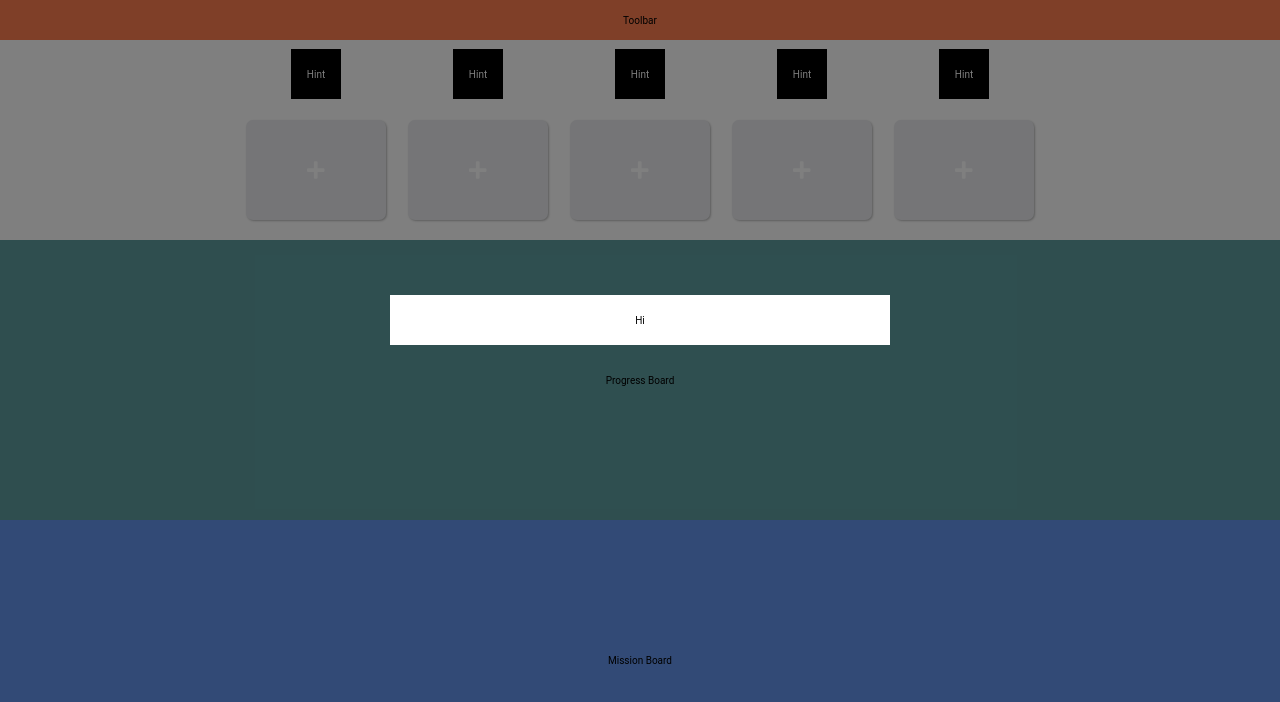
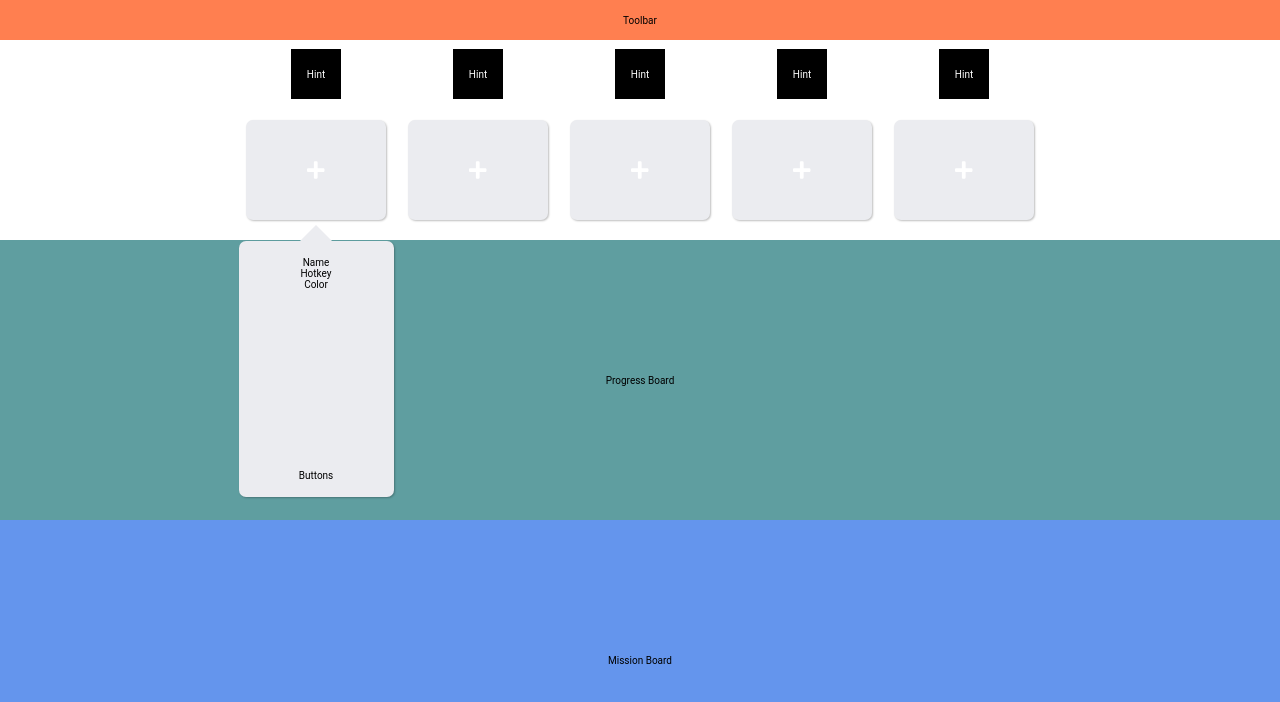
Before and after one commit to sailor95/progress-app, a React (Create React App) app in the folder fe/: page / in a window 1280 px wide. Both pictures are taken after a click on the element 316 px from the left and 170 px from the top of the page. Shown: the top 702 px of the page. Built offline with nearby package versions, Linux system fonts and the light colour scheme.

Commit message:
Form BtnDialog and tooltip

```diff
--- a/fe/src/components/main-sections/QuickBar/QuickBtnSet/BtnDialog/BtnDialog.tsx
+++ b/fe/src/components/main-sections/QuickBar/QuickBtnSet/BtnDialog/BtnDialog.tsx
@@ -14,10 +14,12 @@ const BtnDialog: FC<BtnDialogProps> = ({ show, onClose, onMaskClick }) => {
   }
 
   return (
-    <div className={styles.outer} onClick={onMaskClick}>
-      <div className={styles.inner} onClick={onClose}>
-        Hi
-      </div>
+    <div className={styles.container} onClick={onClose}>
+      <div>Name</div>
+      <div>Hotkey</div>
+      <div>Color</div>
+
+      <div className={styles.buttons}>Buttons</div>
     </div>
   );
 };
--- a/fe/src/components/main-sections/QuickBar/QuickBtnSet/BtnDialog/styles.module.scss
+++ b/fe/src/components/main-sections/QuickBar/QuickBtnSet/BtnDialog/styles.module.scss
@@ -1,23 +1,30 @@
-@import '../../../../../utils/styles/mixins.module.scss';
+.container {
+  position: absolute;
+  top: calc(100% + 10px);
+  z-index: 1;
+  display: flex;
+  align-items: center;
+  flex-direction: column;
+  padding: 16px;
+  width: 155px;
+  height: 256px;
+  border-radius: 7px;
+  background-color: #ebecf0;
+  box-shadow: 1px 1px 2px 0 rgba($color: #000000, $alpha: 0.25);
 
-.outer {
-  position: fixed;
-  top: 0;
-  left: 0;
-  right: 0;
-  bottom: 0;
-  background-color: rgba($color: #000000, $alpha: 0.5);
-  z-index: 1;
+  &::before {
+    position: absolute;
+    top: -32px;
+    display: block;
+    width: 0;
+    height: 0;
+    border-width: 16px;
+    border-style: solid;
+    border-color: transparent transparent #ebecf0 transparent;
+    content: '';
+  }
 }
 
-.inner {
-  @include flex-all-center;
-  position: absolute;
-  top: 40%;
-  left: 50%;
-  transform: translate(-50%, -50%);
-  height: 50px;
-  width: 500px;
-  background-color: white;
-  z-index: 2;
+.buttons {
+  margin-top: auto;
 }
--- a/fe/src/components/main-sections/QuickBar/QuickBtnSet/styles.module.scss
+++ b/fe/src/components/main-sections/QuickBar/QuickBtnSet/styles.module.scss
@@ -2,14 +2,15 @@
 
 .container {
   @include flex-all-center;
+  position: relative;
   flex-direction: column;
 }
 
 .btnHint {
   @include flex-all-center;
+  margin-bottom: 10px;
+  width: 50px;
   height: 50px;
-  width: 50px;
   background-color: black;
   color: white;
-  margin-bottom: 10px;
 }
```
